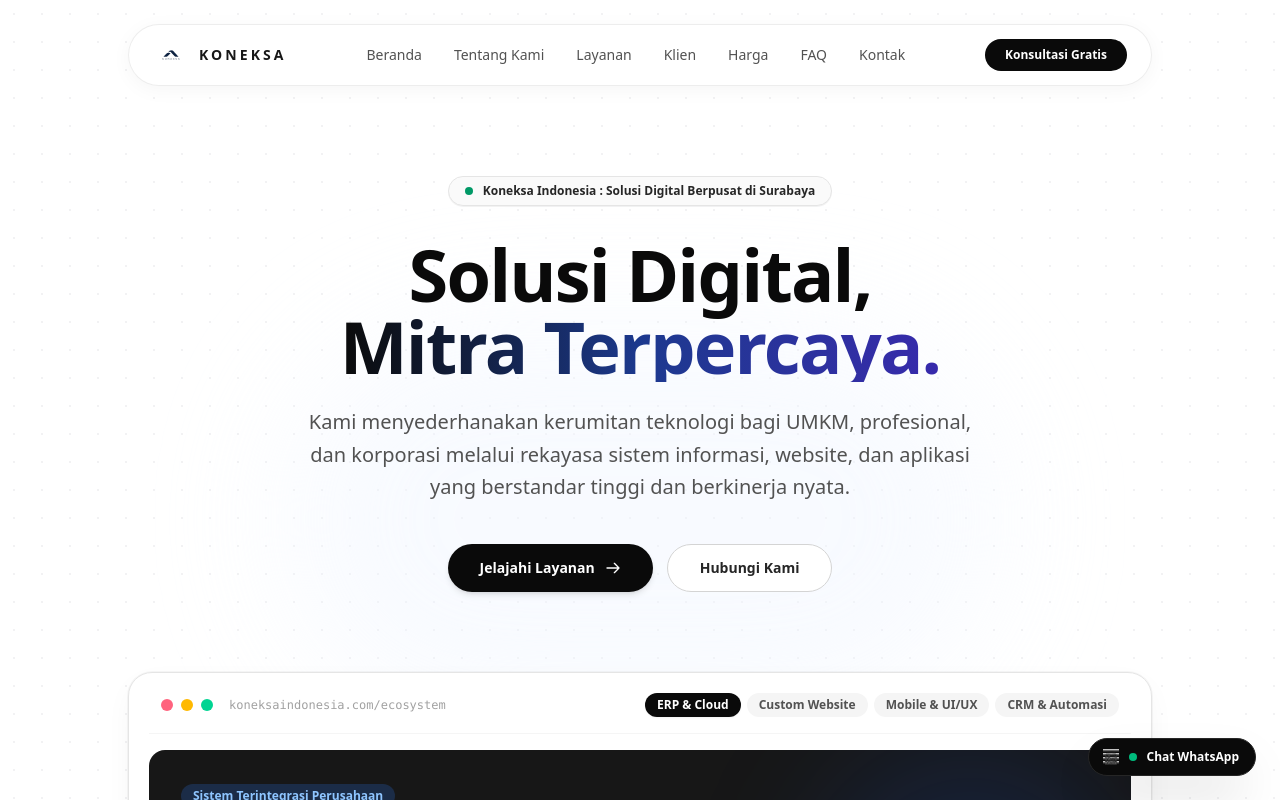
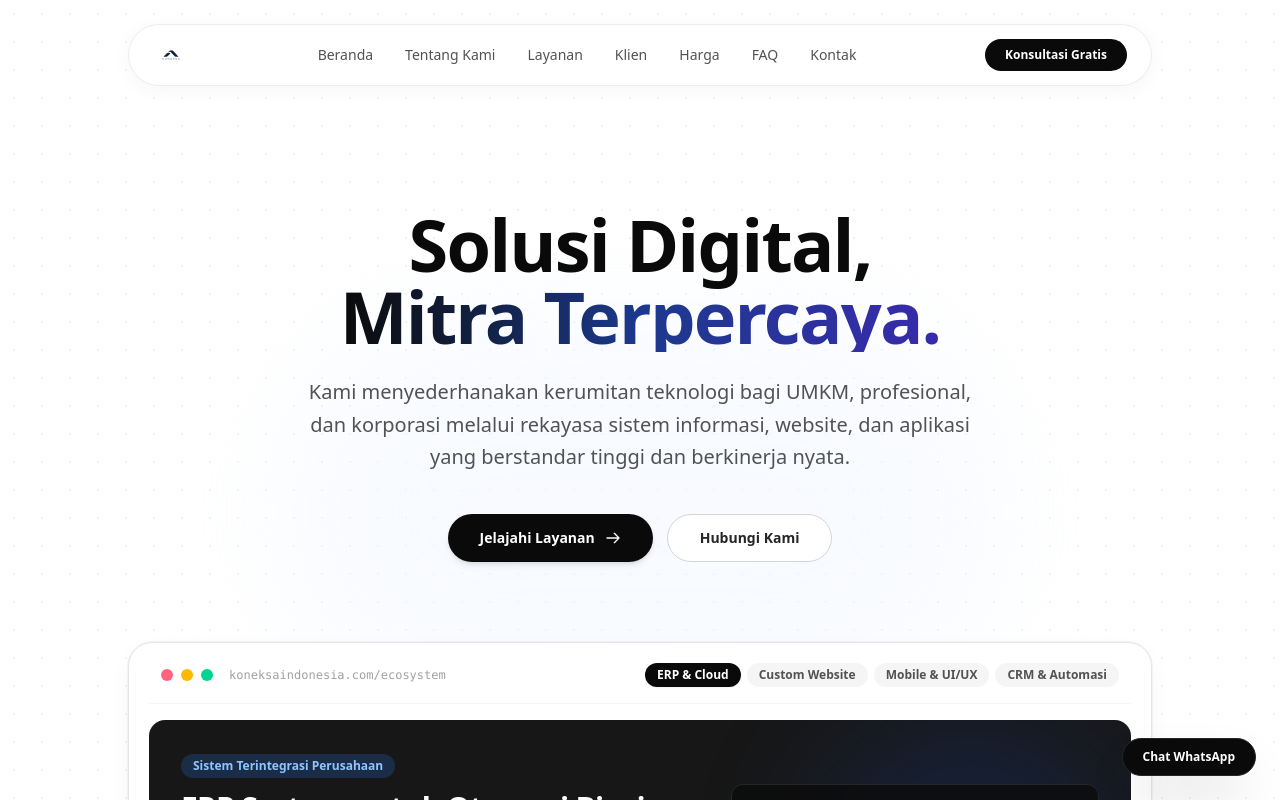
Before and after one commit to ferdianbimo/koneksaindonesia, a Next.js app: page / in a window 1280 px wide. Shown: the top 800 px of the page. Built offline with nearby package versions, Linux system fonts and the light colour scheme.

Commit message:
Remove KONEKSA text from navbar, remove Surabaya tag capsule, update Ferdian Bimo name to S.P, simplify Chat WhatsApp button

```diff
--- a/app/page.tsx
+++ b/app/page.tsx
@@ -302,7 +302,8 @@ export default function Home() {
           {/* Logo & Brand Name */}
           <a
             href="#beranda"
-            className="group flex items-center gap-2.5 rounded-full focus:outline-none focus-visible:ring-2 focus-visible:ring-neutral-900"
+            className="group flex items-center rounded-full focus:outline-none focus-visible:ring-2 focus-visible:ring-neutral-900"
+            aria-label="Koneksa Indonesia"
           >
             <div className="relative h-8 w-8 sm:h-9 sm:w-9 shrink-0 transition-transform duration-300 group-hover:scale-105">
               <Image
@@ -313,9 +314,6 @@ export default function Home() {
                 priority
               />
             </div>
-            <span className="text-[13px] sm:text-sm font-semibold tracking-[0.22em] text-neutral-900 uppercase">
-              KONEKSA
-            </span>
           </a>
 
           {/* Desktop Navigation Links */}
@@ -445,17 +443,6 @@ export default function Home() {
         <div className="absolute top-1/4 left-1/2 -translate-x-1/2 h-96 w-[700px] rounded-full bg-blue-50/70 blur-3xl pointer-events-none animate-pulse-glow" />
 
         <div className="relative mx-auto max-w-7xl px-4 sm:px-6 lg:px-8">
-          {/* Header Tag Capsule */}
-          <div className="flex justify-center">
-            <div className="inline-flex items-center gap-2.5 rounded-full border border-neutral-200 bg-neutral-50 px-4 py-1.5 text-xs font-semibold text-neutral-800 shadow-2xs transition-transform hover:scale-102">
-              <span className="relative flex h-2 w-2">
-                <span className="animate-ping-soft absolute inline-flex h-full w-full rounded-full bg-emerald-400 opacity-75" />
-                <span className="relative inline-flex rounded-full h-2 w-2 bg-emerald-600" />
-              </span>
-              <span>Koneksa Indonesia : Solusi Digital Berpusat di Surabaya</span>
-            </div>
-          </div>
-
           {/* Grand Main Headline */}
           <div className="mt-8 text-center max-w-4xl mx-auto">
             <h1 className="text-4xl font-extrabold tracking-tight text-neutral-950 sm:text-6xl lg:text-7xl">
@@ -1074,12 +1061,12 @@ export default function Home() {
               </div>
             </div>
 
-            {/* Ferdian Bimo Surya Putra, S.Kom. */}
+            {/* Ferdian Bimo S.P, S.Kom. */}
             <div className="rounded-3xl border border-neutral-200 bg-neutral-50/50 p-8 text-center transition-all duration-300 hover:border-neutral-300 hover:shadow-framer">
               <div className="mx-auto flex h-24 w-24 items-center justify-center rounded-full bg-blue-700 text-white font-extrabold text-2xl shadow-sm">
                 FB
               </div>
-              <h3 className="mt-5 text-xl font-bold text-neutral-950">Ferdian Bimo Surya Putra, S.Kom.</h3>
+              <h3 className="mt-5 text-xl font-bold text-neutral-950">Ferdian Bimo S.P, S.Kom.</h3>
               <div className="mt-1 inline-block rounded-full bg-blue-100 px-3 py-1 text-xs font-bold text-blue-800">
                 Full Stack Developer
               </div>
@@ -1484,21 +1471,9 @@ export default function Home() {
           href="https://wa.me/6288217139228?text=Halo%20Koneksa%20Indonesia,%20saya%20ingin%20berkonsultasi%20mengenai%20layanan%20digital."
           target="_blank"
           rel="noopener noreferrer"
-          className="group flex items-center gap-2.5 rounded-full bg-neutral-950 pl-3.5 pr-4 py-2.5 text-xs font-bold text-white shadow-2xl border border-neutral-800 transition-all duration-300 hover:scale-105 hover:bg-neutral-900 active:scale-95"
+          className="flex items-center justify-center rounded-full bg-neutral-950 px-5 py-2.5 text-xs font-bold text-white shadow-2xl border border-neutral-800 transition-all duration-300 hover:scale-105 hover:bg-neutral-900 active:scale-95"
         >
-          <div className="relative h-4 w-4 shrink-0 transition-transform duration-300 group-hover:scale-110">
-            <Image
-              src="/whatsapp-icon-white.png"
-              alt="Icon WhatsApp"
-              fill
-              className="object-contain"
-            />
-          </div>
-          <span className="relative flex h-2 w-2">
-            <span className="animate-ping-soft absolute inline-flex h-full w-full rounded-full bg-emerald-400 opacity-75" />
-            <span className="relative inline-flex rounded-full h-2 w-2 bg-emerald-500" />
-          </span>
-          <span>Chat WhatsApp</span>
+          Chat WhatsApp
         </a>
       </div>
     </div>
```
